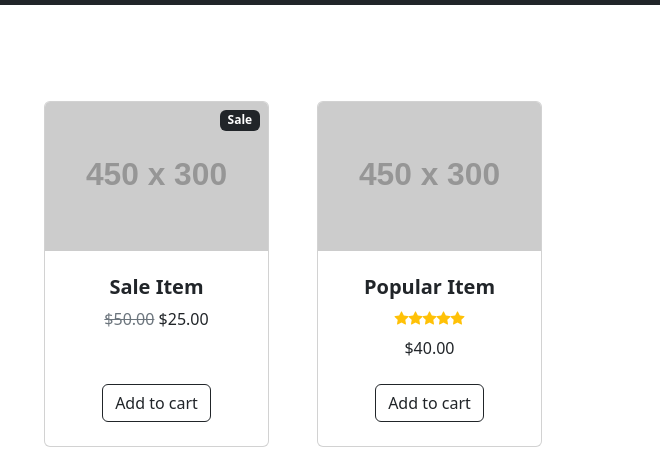
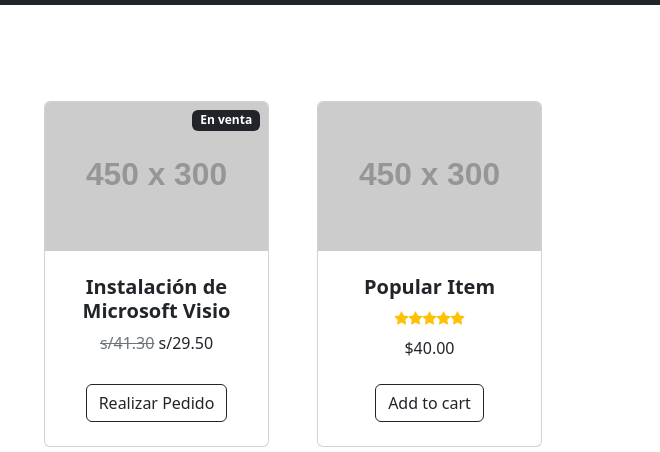
Before and after one commit to edark-import/edark-import.github.io, a plain HTML site: page index.html in a window 1280 px wide. Shown: the part 348-800 px from the top of the page, 620-1280 px from the left. Drawn offline with nearby package versions, Linux system fonts and the light colour scheme; placeholder pictures from the web are drawn by us.

Commit message:
Update index.html

```diff
--- a/index.html
+++ b/index.html
@@ -108,22 +108,22 @@
                     <div class="col mb-5">
                         <div class="card h-100">
                             <!-- Sale badge-->
-                            <div class="badge bg-dark text-white position-absolute" style="top: 0.5rem; right: 0.5rem">Sale</div>
+                            <div class="badge bg-dark text-white position-absolute" style="top: 0.5rem; right: 0.5rem">En venta</div>
                             <!-- Product image-->
                             <img class="card-img-top" src="https://dummyimage.com/450x300/dee2e6/6c757d.jpg" alt="..." />
                             <!-- Product details-->
                             <div class="card-body p-4">
                                 <div class="text-center">
                                     <!-- Product name-->
-                                    <h5 class="fw-bolder">Sale Item</h5>
+                                    <h5 class="fw-bolder">Instalación de Microsoft Visio</h5>
                                     <!-- Product price-->
-                                    <span class="text-muted text-decoration-line-through">$50.00</span>
-                                    $25.00
+                                    <span class="text-muted text-decoration-line-through">s/41.30</span>
+                                    s/29.50
                                 </div>
                             </div>
                             <!-- Product actions-->
                             <div class="card-footer p-4 pt-0 border-top-0 bg-transparent">
-                                <div class="text-center"><a class="btn btn-outline-dark mt-auto" href="#">Add to cart</a></div>
+                                <div class="text-center"><a class="btn btn-outline-dark mt-auto" href="#">Realizar Pedido</a></div>
                             </div>
                         </div>
                     </div>
```
